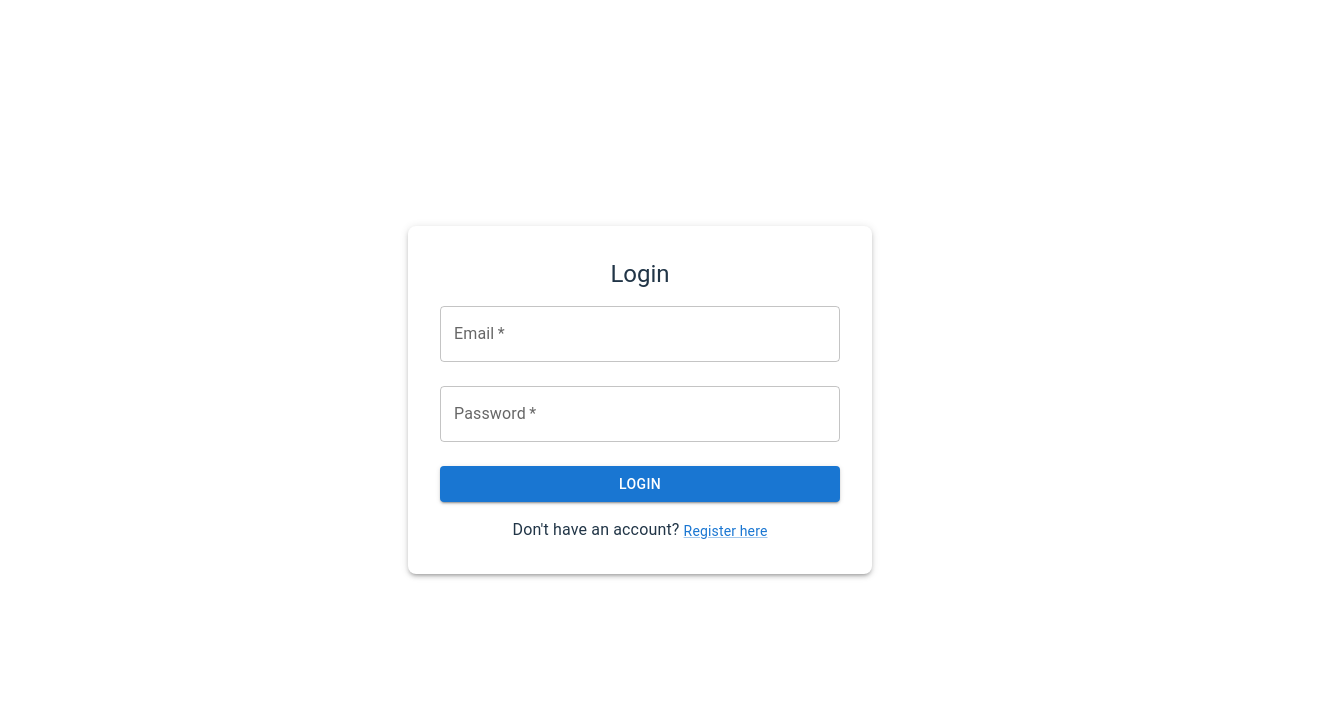
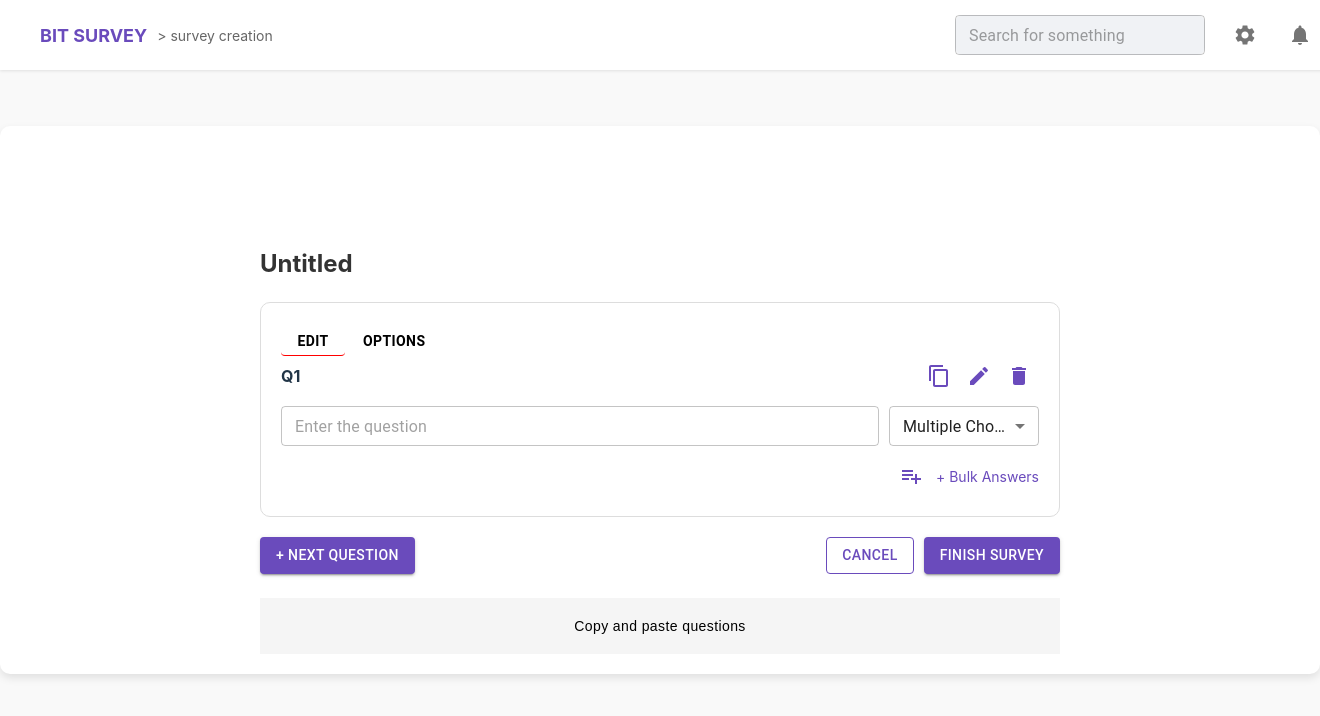
Before and after one commit to DHURSHITHA/BITsurvey, a React (Vite) app: page /create-new in a window 1280 px wide. Before the commit this address led to /login. Shown: the top 716 px of the page, 1320 px wide, since content can reach past the window. Built offline with nearby package versions, Linux system fonts and the light colour scheme.

Commit message:
new file added

```diff
--- a/src/App.jsx
+++ b/src/App.jsx
@@ -1,5 +1,5 @@
 // import React from "react";
-// import { BrowserRouter, Routes, Route } from "react-router-dom";
+// import { BrowserRouter, Routes, Route,useNavigate ,Navigate} from "react-router-dom";
 // import DashboardLayout from "./pages/dashboardnull";
 // import SurveyCreation from "./pages/createsurvey";
 // import QuestionModal from "./pages/QuestionModal";
@@ -8,23 +8,29 @@
 // import Login from "./pages/login/login";
 // import Register from "./pages/register/register";
 // import { AuthProvider } from "./context/authcontext"; // Import AuthProvider
-// import ProtectedRoute from "./pages/ProtectedRoute";
+// import ProtectedRoute from "./pages/ProtectedRoute"; // Import ProtectedRoute
 
 // function App() {
 //   return (
-//     <AuthProvider> {/* Wrap the app with AuthProvider */}
+
+//     <AuthProvider>
 //       <BrowserRouter>
 //         <Routes>
-//           <Route path="/" element={<Login />} />
+//           {/* Public Routes */}
+//           <Route path="/login" element={<Login />} />
 //           <Route path="/register" element={<Register />} />
-//           <Route path="/create-new" element={<SurveyCreation />} />
+
+//           {/* Protected Routes */}
 //           <Route element={<ProtectedRoute />}>
-//           <Route path="/dashboard" element={<DashboardCreated />} />
-//         </Route>
-//           <Route path="/login" element={<Login />} />
-//           <Route path="/templates" element={<AssetsDict />} />
-//           <Route path="/create-survey" element={<SurveyCreation />} />
-//           <Route path="/question-modal" element={<QuestionModal />} />
+//             <Route path="/dashboard" element={<DashboardCreated />} />
+//             <Route path="/create-new" element={<SurveyCreation />} />
+//             <Route path="/templates" element={<AssetsDict />} />
+//             <Route path="/create-survey" element={<SurveyCreation />} />
+//             <Route path="/question-modal" element={<QuestionModal />} />
+//           </Route>
+
+//           {/* Default Redirect to Login */}
+//           <Route path="*" element={<Navigate to="/login" replace />} />
 //         </Routes>
 //       </BrowserRouter>
 //     </AuthProvider>
@@ -33,7 +39,7 @@
 
 // export default App;
 import React from "react";
-import { BrowserRouter, Routes, Route,useNavigate ,Navigate} from "react-router-dom";
+import { BrowserRouter, Routes, Route, Navigate } from "react-router-dom";
 import DashboardLayout from "./pages/dashboardnull";
 import SurveyCreation from "./pages/createsurvey";
 import QuestionModal from "./pages/QuestionModal";
@@ -41,33 +47,22 @@ import DashboardCreated from "./pages/dashboard";
 import AssetsDict from "./pages/assets";
 import Login from "./pages/login/login";
 import Register from "./pages/register/register";
-import { AuthProvider } from "./context/authcontext"; // Import AuthProvider
-import ProtectedRoute from "./pages/ProtectedRoute"; // Import ProtectedRoute
 
 function App() {
   return (
-
-    <AuthProvider>
     <BrowserRouter>
       <Routes>
         {/* Public Routes */}
-          <Route path="/login" element={<Login />} />
+        <Route path="/" element={<Login />} />
         <Route path="/register" element={<Register />} />
-
-          {/* Protected Routes */}
-          <Route element={<ProtectedRoute />}>
         <Route path="/dashboard" element={<DashboardCreated />} />
-            <Route path="/create-new" element={<SurveyCreation />} />
+        <Route path="/dashboardnull" element={<DashboardLayout />} />
         <Route path="/templates" element={<AssetsDict />} />
         <Route path="/create-survey" element={<SurveyCreation />} />
+        <Route path="/create-new" element={<SurveyCreation />} />
         <Route path="/question-modal" element={<QuestionModal />} />
-          </Route>
-
-          {/* Default Redirect to Login */}
-          <Route path="*" element={<Navigate to="/login" replace />} />
       </Routes>
     </BrowserRouter>
-    </AuthProvider>
   );
 }
 
--- a/src/pages/createsurvey.jsx
+++ b/src/pages/createsurvey.jsx
@@ -40,6 +40,13 @@ const SurveyCreation = () => {
       expanded: false,
       showOptions: false,
       require_answer: false,
+      "shuffle_answers": false,
+    "shuffle_questions": false,
+    "skip_based_on_answer": false,
+    "type": "multiple",
+    "score_question": false,
+    "add_other_option": false,
+    "require_answer": false
     },
   ]);
 
@@ -188,7 +195,7 @@ const SurveyCreation = () => {
   // Function to save survey data to the database
   const saveSurveyToDatabase = async () => {
     try {
-      const response = await axios.post("http://localhost:5000/save-survey", questions);
+      const response = await axios.post("http://localhost:3000/save-survey", questions);
       if (response.status === 200) {
         alert("Survey saved successfully!");
       }
@@ -210,7 +217,7 @@ const SurveyCreation = () => {
           <div style={{ display: "flex", alignItems: "center", gap: "15px" }}>
             <IconButton><Settings /></IconButton>
             <IconButton><Notifications /></IconButton>
-            <Avatar style={{ width: "40px", height: "40px" }} src="https://via.placeholder.com/40" />
+            {/* <Avatar style={{ width: "40px", height: "40px" }} src="https://via.placeholder.com/40" /> */}
           </div>
         </div>
         {/* Survey Box */}
--- a/src/pages/login/login.jsx
+++ b/src/pages/login/login.jsx
@@ -1,74 +1,3 @@
-// import React, { useState } from "react";
-// import axios from "axios";
-// import { TextField, Button, Typography, Box, Alert, Link } from "@mui/material";
-// import { useNavigate } from "react-router-dom";
-
-// const Login = () => {
-//   const [formData, setFormData] = useState({
-//     email: "",
-//     password_: "", // Matches database column name
-//   });
-
-//   const [message, setMessage] = useState(null);
-//   const navigate = useNavigate();
-
-//   // Handle input changes
-//   const handleChange = (e) => {
-//     setFormData({ ...formData, [e.target.name]: e.target.value });
-//   };
-
-//   // Handle form submission
-//   const handleSubmit = async (e) => {
-//     e.preventDefault();
-//     setMessage(null);
-
-//     if (!formData.email || !formData.password_) {
-//       setMessage({ type: "error", text: "❌ Please fill all fields." });
-//       return;
-//     }
-
-//     try {
-//       const res = await axios.post("http://localhost:5000/login", formData);
-//       if (res.data.success) {
-//         setMessage({ type: "success", text: "✅ Login successful! Redirecting..." });
-
-//         // Redirect to dashboard after 2 seconds
-//         setTimeout(() => navigate("/dashboard"), 1000);
-//       } else {
-//         setMessage({ type: "error", text: res.data.message });
-//       }
-//     } catch (error) {
-//       console.error("❌ Login error:", error);
-//       setMessage({ type: "error", text: "⚠️ Invalid credentials or server error." });
-//     }
-//   };
-
-//   return (
-//     <Box sx={{ display: "flex", justifyContent: "center", alignItems: "center", height: "100vh", width: "100vw" }}>
-//       <Box sx={{ width: 400, padding: 4, boxShadow: 3, borderRadius: 2, bgcolor: "background.paper", textAlign: "center" }}>
-//         <Typography variant="h5">Login</Typography>
-//         {message && <Alert severity={message.type} sx={{ mt: 2 }}>{message.text}</Alert>}
-
-//         <form onSubmit={handleSubmit}>
-//           <TextField fullWidth label="Email" name="email" value={formData.email} onChange={handleChange} margin="normal" required />
-//           <TextField fullWidth label="Password" name="password_" type="password" value={formData.password_} onChange={handleChange} margin="normal" required />
-
-//           <Button fullWidth variant="contained" color="primary" type="submit" sx={{ mt: 2 }}>
-//             Login
-//           </Button>
-//         </form>
-
-//         {/* Register Link */}
-//         <Typography sx={{ mt: 2 }}>
-//           Don't have an account?{" "}
-//           <Link component="button" variant="body2" onClick={() => navigate("/register")}>Register here</Link>
-//         </Typography>
-//       </Box>
-//     </Box>
-//   );
-// };
-
-// export default Login;
 import React, { useState } from "react";
 import axios from "axios";
 import { TextField, Button, Typography, Box, Alert, Link } from "@mui/material";
@@ -99,15 +28,15 @@ const Login = () => {
     }
 
     try {
-      const res = await axios.post("http://localhost:5000/login", formData);
+      const res = await axios.post("http://localhost:3000/login", formData);
       if (res.data.success) {
         setMessage({ type: "success", text: "✅ Login successful! Redirecting..." });
 
-        // Save the token to localStorage
-        localStorage.setItem("token", res.data.token); // <-- Save the token here
+        // Save the token to localStorage (optional, since we're not using protected routes)
+        localStorage.setItem("token", res.data.token);
 
         // Redirect to dashboard after 1 second
-        setTimeout(() => navigate("/dashboard"), 1000);
+        setTimeout(() => navigate("/dashboardnull"), 1000);
       } else {
         setMessage({ type: "error", text: res.data.message });
       }
```
Also changed, not shown: src/pages/dashboard.jsx (+1 -169 lines), src/pages/register/register.jsx (line endings or trailing spaces). Lines whose indentation alone changed are shown as unchanged.
